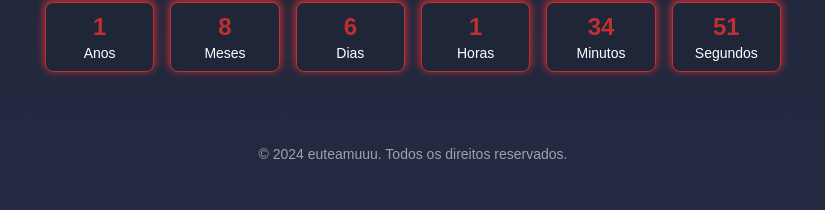
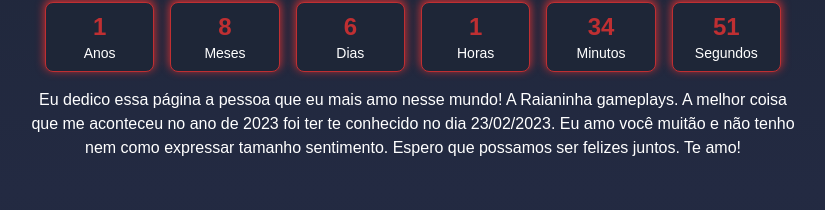
Before and after one commit to tiago-dias-laureano/euteamuuu, a Next.js app: page /1 in a window 1280 px wide. Shown: the part 209-419 px from the top of the page, without its empty margins (227-1052 px from the left). Built offline with nearby package versions, Linux system fonts and the light colour scheme; no server answers.

Commit message:
add comment on page

```diff
--- a/app/[slug]/page.tsx
+++ b/app/[slug]/page.tsx
@@ -197,6 +197,14 @@ export default function QRCode() {
                 </motion.div>
               ))}
             </div>
+
+            <p>
+              Eu dedico essa página a pessoa que eu mais amo nesse mundo! A
+              Raianinha gameplays. A melhor coisa que me aconteceu no ano de
+              2023 foi ter te conhecido no dia 23/02/2023. Eu amo você muitão e
+              não tenho nem como expressar tamanho sentimento. Espero que
+              possamos ser felizes juntos. Te amo!
+            </p>
           </main>
 
           <footer className="mt-14 text-center">
```
